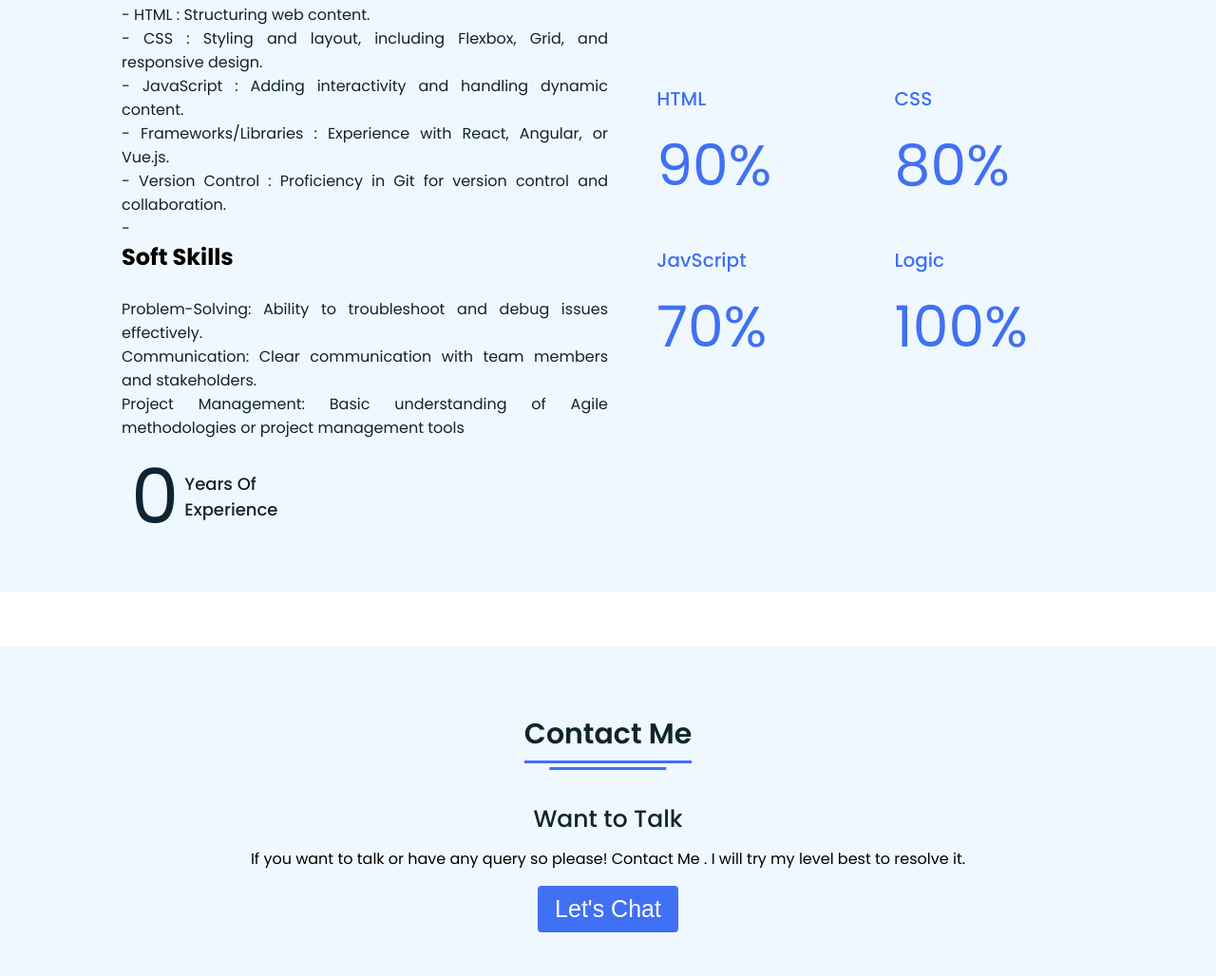
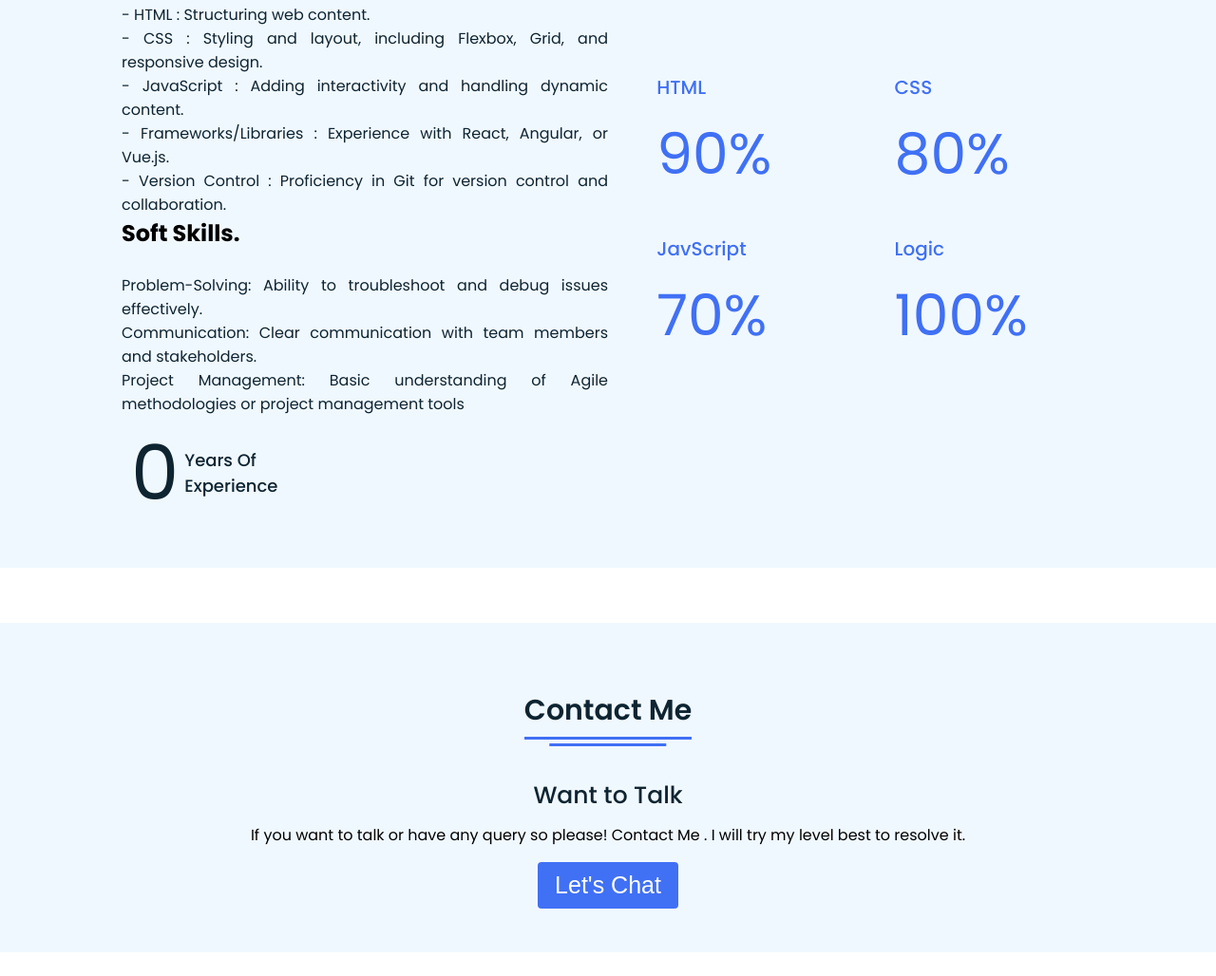
Before and after one commit to codewitharjun214/resume.github.io, a plain HTML site: page index.html in a window 1280 px wide. Shown: the part 1738-2766 px from the top of the page at 95% size. After the commit the page ends 2741 px from the top, so only its background shows below. Drawn offline with Linux system fonts and the light colour scheme.

Commit message:
Update index.html

```diff
--- a/index.html
+++ b/index.html
@@ -95,7 +95,7 @@
           <p> - JavaScript : Adding interactivity and handling dynamic content.</p>
           <p> - Frameworks/Libraries : Experience with React, Angular, or Vue.js.</p>
           <p> - Version Control : Proficiency in Git for version control and collaboration.</p>
-          <p> - <h1>Soft Skills</h1></p>
+          <p><h1>Soft Skills.</h1></p>
           <br>
 <p>Problem-Solving: Ability to troubleshoot and debug issues effectively.</p>
 <p>Communication: Clear communication with team members and stakeholders.</p>
```
